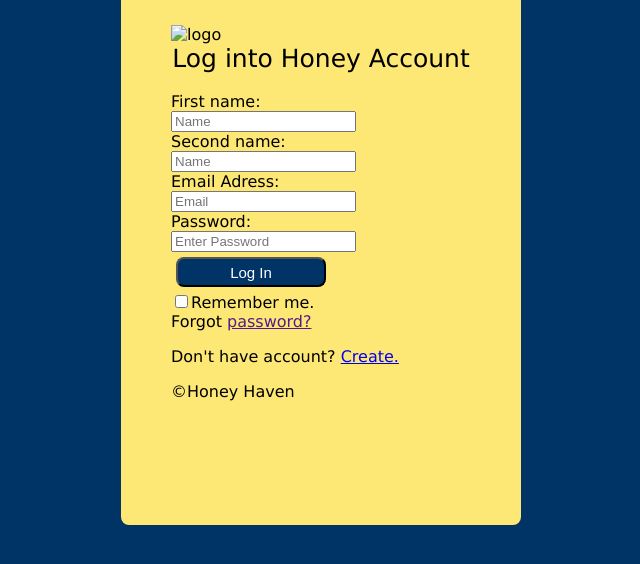
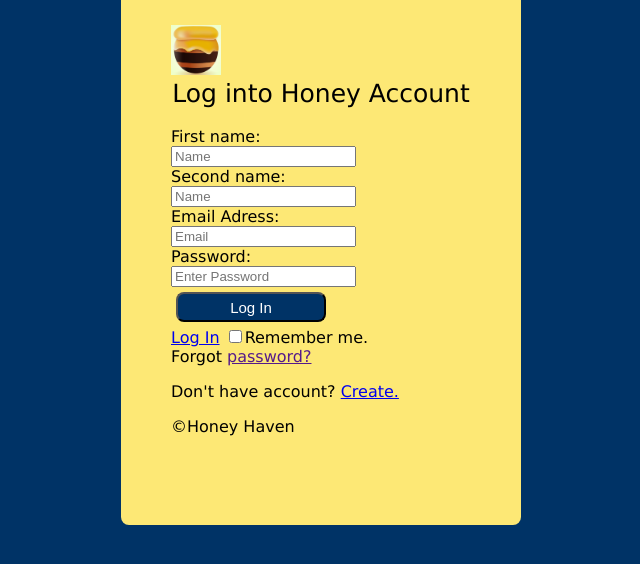
Before and after one commit to SamanthaKai/Haven, a plain HTML site: page index.html in a window 1280 px wide. Shown: the whole page, without its empty margins (319-959 px from the left). Drawn offline with Linux system fonts and the light colour scheme; files whose address does not match are found by name.

Commit message:
Update index.html

```diff
--- a/index.html
+++ b/index.html
@@ -4,12 +4,12 @@
         <meta charset="utf-8">
         <title> Honey Haven Account</title>
         <link rel="stylesheet" href="HoneySignIn.css">
-        <link rel="icon" href="file:///favicon.png" type="image/png">
+        <link rel="icon" href="file:///C:/P.Projects/First website/Proj/favicon.png" type="image/png">
     </head>
     <body>
         <div class="bigcont">
-            <form action="Honey.php" method="post">
-                <img src="favicon.png" alt="logo" class="logo">
+            <form>
+                <img src="C:/P.Projects/First website/Proj/favicon.png" alt="logo" class="logo">
                 <header>Log into Honey Account</header><br>
                 <div>
                     First name:<br>
@@ -27,9 +27,12 @@
                     Password:<br>
                     <input type="password" placeholder="Enter Password" required>
                 </div>
+                <a href="HHHome.html">
                 <div class="btt">
                     <button type="submit">Log In</button>
                 </div>
+                </a>
+                <a href="HHHome.html">Log In</a>
                 <label>
                     <input type="checkbox" name="remember">Remember me.
                 </label><br>
```
